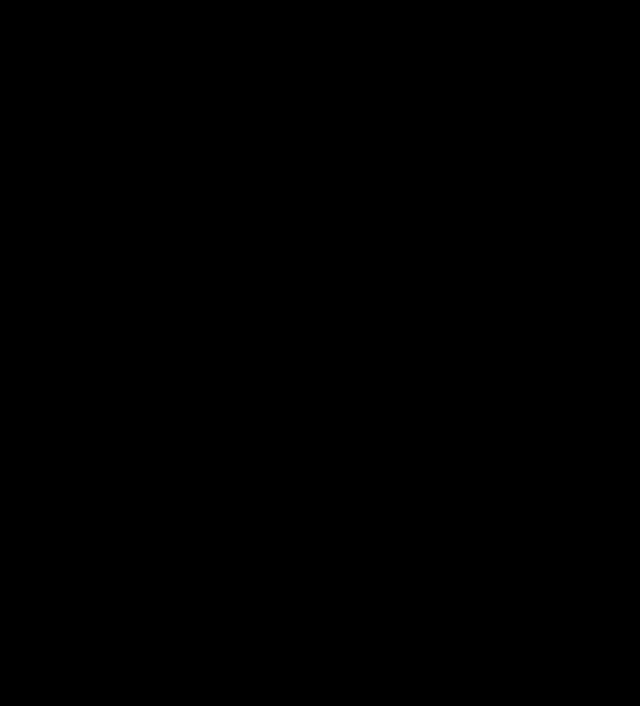
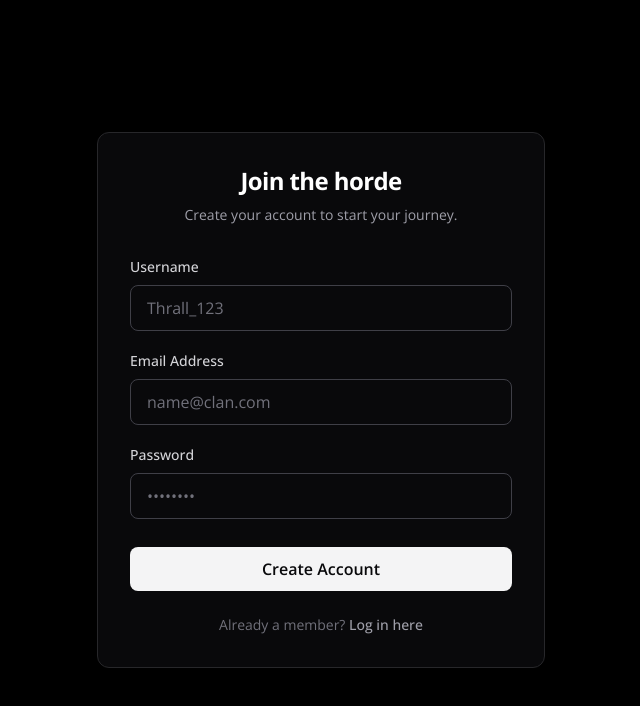
Before and after one commit to sudhanshu042004/orcs, a React (Vite) app in the folder website/: page /signup in a window 1280 px wide. Before the commit this address had no page. Shown: the top 706 px of the page, without its empty margins (319-959 px from the left). Built offline with nearby package versions, Linux system fonts and the light colour scheme.

Commit message:
created the signup page
Signed-off-by: sudhanshu042004 <sudhanshusaudiyal15@gmail.com>

```diff
--- a/website/src/App.tsx
+++ b/website/src/App.tsx
@@ -1,6 +1,7 @@
 import { BrowserRouter, Route, Routes } from "react-router-dom"
 import Login from "./pages/Login"
 import Landing from "./pages/Landing"
+import Signup from "./pages/Signup"
 
 const App = () => {
   return (
@@ -9,6 +10,7 @@
       <Routes>
         <Route path="/" element={<Landing/>} />
         <Route element={<Login/>}  path="/login"/>
+        <Route path="/signup" element={<Signup/>} />
       </Routes>
       </BrowserRouter>
     </div>
--- a/website/src/pages/Login.tsx
+++ b/website/src/pages/Login.tsx
@@ -1,3 +1,5 @@
+import { Link } from "react-router-dom";
+
 const Login = () => {
   return (
     <div className="flex min-h-screen items-center justify-center p-4">
@@ -56,12 +58,12 @@
         {/* Footer */}
         <div className="mt-6 text-center text-sm">
           <span className="text-zinc-500">New here? </span>
-          <a
-            href="#"
+          <Link
+            to="/signup"
             className="font-medium text-zinc-400 hover:text-zinc-400 underline-offset-4 hover:underline"
           >
             Join the ranks
-          </a>
+          </Link>
         </div>
       </div>
     </div>
--- /dev/null
+++ b/website/src/pages/Signup.tsx
@@ -0,0 +1,93 @@
+import { Link } from "react-router-dom";
+
+const Signup = () => {
+  return (
+    <div className="flex min-h-screen items-center justify-center p-4">
+      {/* Signup Card */}
+      <div className="w-full max-w-md rounded-xl border border-zinc-800 bg-zinc-950 p-8 shadow-2xl">
+
+        {/* Header */}
+        <div className="mb-8 text-center">
+          <h1 className="text-2xl font-bold text-white tracking-tight">
+            Join the horde
+          </h1>
+          <p className="mt-2 text-sm text-zinc-400">
+            Create your account to start your journey.
+          </p>
+        </div>
+
+        {/* Form */}
+        <form className="space-y-5">
+          {/* Username Field */}
+          <div>
+            <label
+              htmlFor="username"
+              className="block text-sm font-medium text-zinc-300 mb-2"
+            >
+              Username
+            </label>
+            <input
+              type="text"
+              id="username"
+              placeholder="Thrall_123"
+              className="w-full rounded-lg border border-zinc-700 bg-transparent px-4 py-2.5 text-white placeholder-zinc-500 outline-none transition focus:border-zinc-600 focus:ring-1 focus:ring-zinc-600"
+            />
+          </div>
+
+          {/* Email Field */}
+          <div>
+            <label
+              htmlFor="email"
+              className="block text-sm font-medium text-zinc-300 mb-2"
+            >
+              Email Address
+            </label>
+            <input
+              type="email"
+              id="email"
+              placeholder="name@clan.com"
+              className="w-full rounded-lg border border-zinc-700 bg-transparent px-4 py-2.5 text-white placeholder-zinc-500 outline-none transition focus:border-zinc-600 focus:ring-1 focus:ring-zinc-600"
+            />
+          </div>
+
+          {/* Password Field */}
+          <div>
+            <label
+              htmlFor="password"
+              className="block text-sm font-medium text-zinc-300 mb-2"
+            >
+              Password
+            </label>
+            <input
+              type="password"
+              id="password"
+              placeholder="••••••••"
+              className="w-full rounded-lg border border-zinc-700 bg-transparent px-4 py-2.5 text-white placeholder-zinc-500 outline-none transition focus:border-zinc-600 focus:ring-1 focus:ring-zinc-600"
+            />
+          </div>
+
+          {/* Submit Button */}
+          <button
+            type="submit"
+            className="w-full mt-2 rounded-lg bg-zinc-100 px-4 py-2.5 font-semibold text-zinc-950 transition hover:bg-white active:transform active:scale-[0.98]"
+          >
+            Create Account
+          </button>
+        </form>
+
+        {/* Footer */}
+        <div className="mt-6 text-center text-sm">
+          <span className="text-zinc-500">Already a member? </span>
+          <Link
+            to="/login"
+            className="font-medium text-zinc-400 hover:text-zinc-300 underline-offset-4 hover:underline"
+          >
+            Log in here
+          </Link>
+        </div>
+      </div>
+    </div>
+  );
+};
+
+export default Signup;
```
